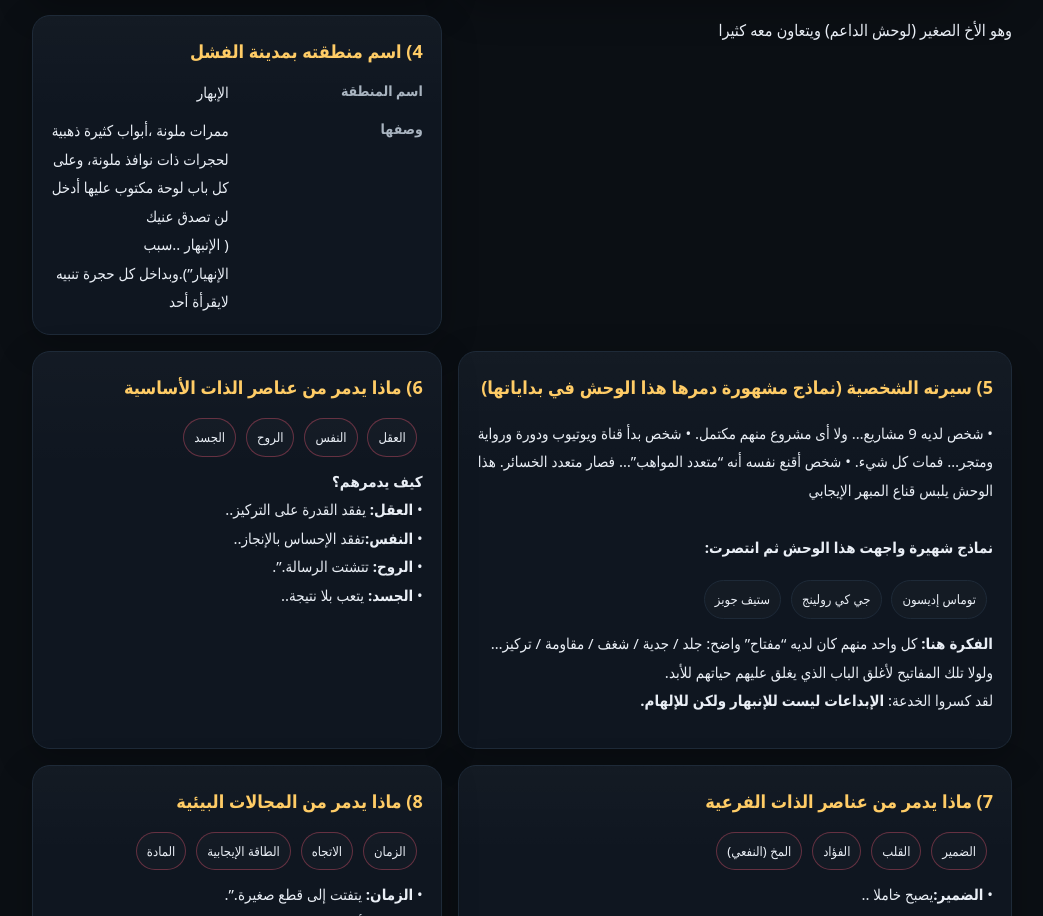
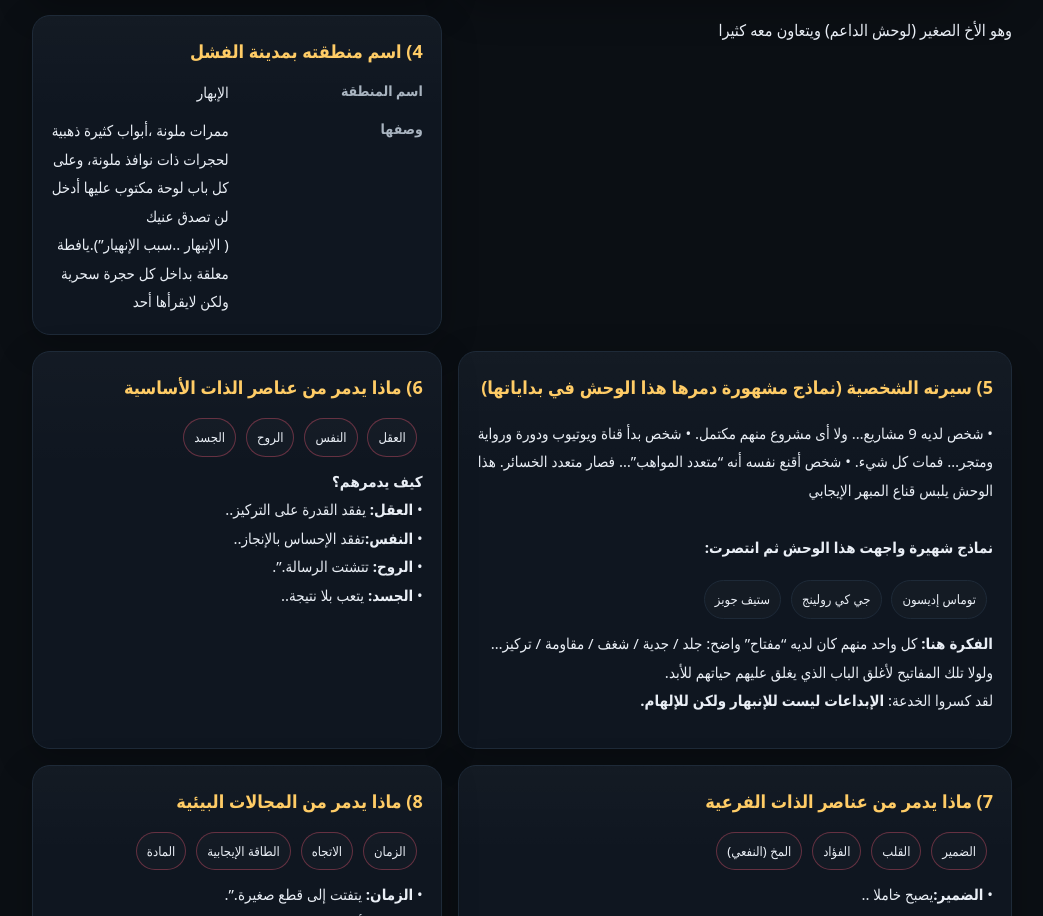
Before and after one commit to fopontop73-cloud/city-of-failure-site, a plain HTML site: page monster-08.html in a window 1280 px wide. Shown: the part 1030-1946 px from the top of the page, without its empty margins (118-1161 px from the left). Drawn offline with Linux system fonts and the light colour scheme.

Commit message:
Update text in monster-08.html for clarity

```diff
--- a/monster-08.html
+++ b/monster-08.html
@@ -245,7 +245,7 @@
          ممرات ملونة ،أبواب كثيرة  ذهبية لحجرات ذات نوافذ ملونة،
         وعلى كل باب لوحة مكتوب عليها أدخل لن تصدق عنيك
         <br/>
-        ( الإنبهار ..سبب الإنهيار”).وبداخل كل حجرة تنبيه لايقرأة أحد
+          ( الإنبهار ..سبب الإنهيار”).يافطة معلقة بداخل كل حجرة سحرية ولكن لايقرأها أحد
       </div>
     </div>
   </div>
```
